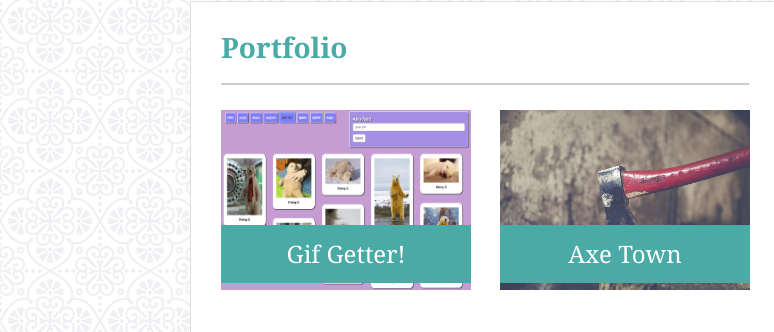
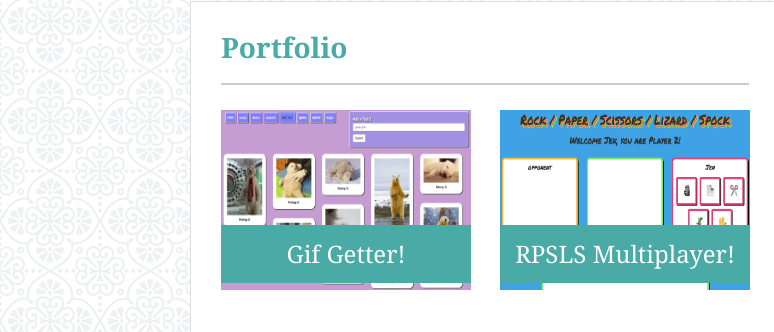
Before and after one commit to jvallexm/github.io, a plain HTML site: page portfolio.html in a window 1280 px wide. Shown: the part 123-455 px from the top of the page, 0-774 px from the left. Drawn offline with nearby package versions, Linux system fonts and the light colour scheme.

Commit message:
Added RPSLS Multiplayer

```diff
--- a/portfolio.html
+++ b/portfolio.html
@@ -74,14 +74,15 @@
 
 
 			              <div class="col-md-6">
-
-				                 <img src="images/place1.jpg"
+								 <a href="/RPS-Multiplayer">
+				                 <img src="images/rps2p.png"
 				                 	  class="project"
-				                 	  title="There's nowhere to run, nowhere to hide, and trees to chop. Welcome to Axe Town... hope you survive the experience.">
+				                 	  title="Multiplayer Rock/Paper/Scissors/Lizard/Spock action!">
 
 				                 <div class="teal obi">
-				                  <h4 class="title">Axe Town</h4>
+				                  <h4 class="title">RPSLS Multiplayer!</h4>
 				                </div>
+				            	</a>
 
 			              </div>
 
```
Also changed, not shown: images/rps2p.png (added), 1 other file.
